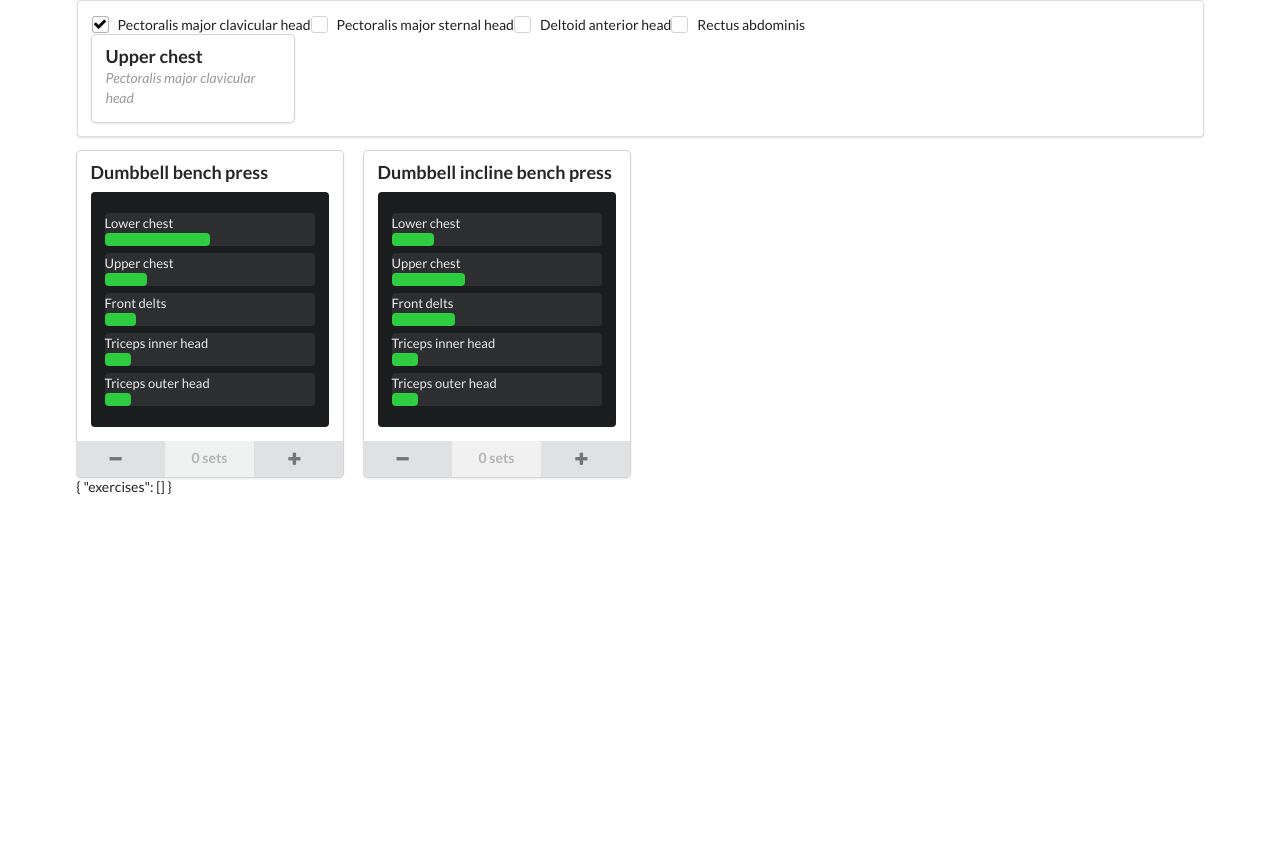
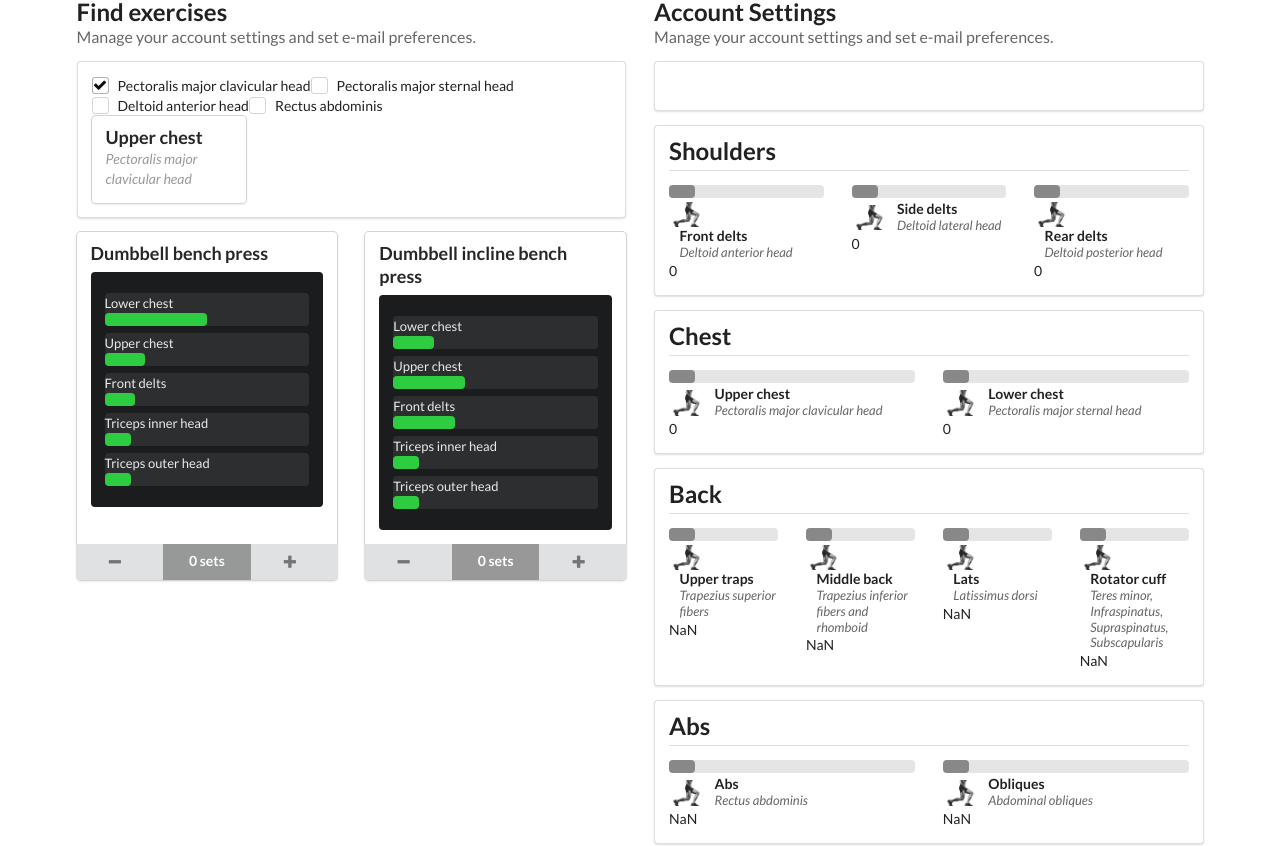
Before and after one commit to koloff/asterius-web, a Vue app: page /tweaker in a window 1280 px wide. Shown: the top 846 px of the page. Before the commit the page ends 800 px from the top, so only its background shows below. Built offline with nearby package versions, Linux system fonts and the light colour scheme.

Commit message:
better tweaker

```diff
--- a/src/algorithm/exercise/exercises-collection.js
+++ b/src/algorithm/exercise/exercises-collection.js
@@ -1,10 +1,18 @@
-import mc from '../muscle/muscles-collection'
+import _ from 'lodash';
+import {mc} from '../muscle/muscles-collection'
 import Exercise from './exercise'
 
 let types = Exercise.getPossibleTypes();
 
-export default {
 
+export function getExercise(exName) {
+  return _.chain(ec)
+    .values()
+    .find({name: exName})
+    .value();
+}
+
+export let ec = {
   // CHEST
 
   //bp - bench press
--- a/src/algorithm/muscle/muscles-collection.js
+++ b/src/algorithm/muscle/muscles-collection.js
@@ -1,12 +1,32 @@
-import Muscle from './muscle';
-
 /*
  * DISCLAIMER
  * some muscles are grouped based on function or type of exercises that train them
  * some muscles are not included because they are trained together with some of the muscles below
  * muscle sizes are not accurate but this classification is enough for designing the training
  */
-export default {
+
+import _ from 'lodash';
+import Muscle from './muscle';
+
+
+
+export function getMuscle(muscleName) {
+  let muscleToReturn;
+  _.forOwn(mc, (item) => {
+    if (item.parts) {
+      let muscle = _.chain(item.parts).values().find({name: muscleName}).value();
+      if (muscle) {
+        console.log(muscle);
+        muscleToReturn = muscle;
+      }
+    }
+  });
+
+  return muscleToReturn;
+}
+
+export let mc = {
+
   shoulders: {
     name: 'Shoulders',
     parts: {
@@ -19,8 +39,8 @@ export default {
   chest: {
     name: 'Chest',
     parts: {
-      clavicularHead: new Muscle('Pectoralis major clavicular head', 'Upper chest'),
-      sternalHead: new Muscle('Pectoralis major sternal head', 'Lower chest')
+      clavicularHead: new Muscle('Pectoralis major clavicular head', 'Upper chest', 7),
+      sternalHead: new Muscle('Pectoralis major sternal head', 'Lower chest', 10)
     }
   },
 
@@ -72,13 +92,7 @@ export default {
     parts: {
       quardriceps: new Muscle('Quadriceps muscle group', 'Quads'),
       hamstrings: new Muscle('Hamstrings muscle group', 'Hamstrings'),
-      glutes: new Muscle('Gluteus muscles group', 'Glutes')
-    }
-  },
-
-  calves: {
-    name: 'calves',
-    parts: {
+      glutes: new Muscle('Gluteus muscles group', 'Glutes'),
       calves: new Muscle('Soleus, Gastrocnemius', 'Calves')
     }
   }
--- a/src/components/App.vue
+++ b/src/components/App.vue
@@ -1,182 +1,182 @@
-<template>
-  <div>
+<!--<template>-->
+  <!--<div>-->
 
-    <div class="ui inverted segment">
-      <div :class="{active: chosenDays['monday']}" @click="toggleDay('monday')" class="ui basic inverted button blue">
-        Monday
-      </div>
-      <div :class="{active: chosenDays['tuesday']}" @click="toggleDay('tuesday')" class="ui basic inverted button blue">
-        Tuesday
-      </div>
-      <div :class="{active: chosenDays['wednesday']}" @click="toggleDay('wednesday')"
-           class="ui basic inverted button blue">Wednesday
-      </div>
-      <div :class="{active: chosenDays['thursday']}" @click="toggleDay('thursday')"
-           class="ui basic inverted button blue">Thursday
-      </div>
-      <div :class="{active: chosenDays['friday']}" @click="toggleDay('friday')" class="ui basic inverted button blue">
-        Friday
-      </div>
-      <div :class="{active: chosenDays['saturday']}" @click="toggleDay('saturday')"
-           class="ui basic inverted button blue">Saturday
-      </div>
-      <div :class="{active: chosenDays['sunday']}" @click="toggleDay('sunday')" class="ui basic inverted button blue">
-        Sunday
-      </div>
-    </div>
-
-
-    <!--<h2>how many minutes can you spend in the gym:</h2>-->
-    <!--<div class="ui left icon input">-->
-    <!--<input v-model="sessionMinutes" type="text" placeholder="Time in minutes">-->
-    <!--<i class="time icon"></i>-->
-    <!--<button @click="selectSessionMinutes()" class="ui button">go</button>-->
+    <!--<div class="ui inverted segment">-->
+      <!--<div :class="{active: chosenDays['monday']}" @click="toggleDay('monday')" class="ui basic inverted button blue">-->
+        <!--Monday-->
+      <!--</div>-->
+      <!--<div :class="{active: chosenDays['tuesday']}" @click="toggleDay('tuesday')" class="ui basic inverted button blue">-->
+        <!--Tuesday-->
+      <!--</div>-->
+      <!--<div :class="{active: chosenDays['wednesday']}" @click="toggleDay('wednesday')"-->
+           <!--class="ui basic inverted button blue">Wednesday-->
+      <!--</div>-->
+      <!--<div :class="{active: chosenDays['thursday']}" @click="toggleDay('thursday')"-->
+           <!--class="ui basic inverted button blue">Thursday-->
+      <!--</div>-->
+      <!--<div :class="{active: chosenDays['friday']}" @click="toggleDay('friday')" class="ui basic inverted button blue">-->
+        <!--Friday-->
+      <!--</div>-->
+      <!--<div :class="{active: chosenDays['saturday']}" @click="toggleDay('saturday')"-->
+           <!--class="ui basic inverted button blue">Saturday-->
+      <!--</div>-->
+      <!--<div :class="{active: chosenDays['sunday']}" @click="toggleDay('sunday')" class="ui basic inverted button blue">-->
+        <!--Sunday-->
+      <!--</div>-->
     <!--</div>-->
 
 
-    <!--<h2>what is you fitness experience:</h2>-->
-    <!--untrained-->
-    <!--<div class="ui huge star rating"></div>-->
-    <!--advanced-->
-
-    <!--<br><br><br>-->
-    <!--<h1>-->
-    <!--&lt;!&ndash;chosen days{{chosenDays}}<br>&ndash;&gt;-->
-    <!--training level{{trainingLevel}}<br>-->
-    <!--maximumWeeklySets {{maximumWeeklySets}}-->
-    <!--</h1>-->
+    <!--&lt;!&ndash;<h2>how many minutes can you spend in the gym:</h2>&ndash;&gt;-->
+    <!--&lt;!&ndash;<div class="ui left icon input">&ndash;&gt;-->
+    <!--&lt;!&ndash;<input v-model="sessionMinutes" type="text" placeholder="Time in minutes">&ndash;&gt;-->
+    <!--&lt;!&ndash;<i class="time icon"></i>&ndash;&gt;-->
+    <!--&lt;!&ndash;<button @click="selectSessionMinutes()" class="ui button">go</button>&ndash;&gt;-->
+    <!--&lt;!&ndash;</div>&ndash;&gt;-->
 
 
-    <div class="ui segment">
-      <div v-for="(checkbox, key) in imageCheckboxes.upp" class="ui checkbox">
-        <input v-model="checkbox.checked" type="checkbox" name="example"/>
-        <label>{{checkbox.name}}</label>
-      </div>
+    <!--&lt;!&ndash;<h2>what is you fitness experience:</h2>&ndash;&gt;-->
+    <!--&lt;!&ndash;untrained&ndash;&gt;-->
+    <!--&lt;!&ndash;<div class="ui huge star rating"></div>&ndash;&gt;-->
+    <!--&lt;!&ndash;advanced&ndash;&gt;-->
 
-      <div>
-        <div class="ui cards five doubling">
-          <template v-for="muscleGroup in mc">
-            <muscle-mini-info
-              v-for="(muscle, key) in muscleGroup.parts"
-              v-if="isCheckedFromPictureByKey(key)"
-              :name="muscle.name"
-              :bro-name="muscle.broName"
-            />
-          </template>
-        </div>
-      </div>
-    </div>
-
-    <div class="ui four cards doubling">
-      <exercise
-        v-for="exercise in ec"
-        v-if="doesExerciseTrainCheckedMuscle(exercise)"
-        :name="exercise.name"
-        :type="exercise.type"
-        :musclesUsed="exercise.musclesUsed"
-      ></exercise>
-    </div>
+    <!--&lt;!&ndash;<br><br><br>&ndash;&gt;-->
+    <!--&lt;!&ndash;<h1>&ndash;&gt;-->
+    <!--&lt;!&ndash;&lt;!&ndash;chosen days{{chosenDays}}<br>&ndash;&gt;&ndash;&gt;-->
+    <!--&lt;!&ndash;training level{{trainingLevel}}<br>&ndash;&gt;-->
+    <!--&lt;!&ndash;maximumWeeklySets {{maximumWeeklySets}}&ndash;&gt;-->
+    <!--&lt;!&ndash;</h1>&ndash;&gt;-->
 
 
-  </div>
-</template>
+    <!--<div class="ui segment">-->
+      <!--<div v-for="(checkbox, key) in imageCheckboxes.upp" class="ui checkbox">-->
+        <!--<input v-model="checkbox.checked" type="checkbox" name="example"/>-->
+        <!--<label>{{checkbox.name}}</label>-->
+      <!--</div>-->
 
-<script>
+      <!--<div>-->
+        <!--<div class="ui cards five doubling">-->
+          <!--<template v-for="muscleGroup in mc">-->
+            <!--<muscle-mini-info-->
+              <!--v-for="(muscle, key) in muscleGroup.parts"-->
+              <!--v-if="isCheckedFromPictureByKey(key)"-->
+              <!--:name="muscle.name"-->
+              <!--:bro-name="muscle.broName"-->
+            <!--/>-->
+          <!--</template>-->
+        <!--</div>-->
+      <!--</div>-->
+    <!--</div>-->
 
-  import _ from 'lodash';
-  import mc from '../algorithm/muscle/muscles-collection';
-  import ec from '../algorithm/exercise/exercises-collection';
-  import * as volume from '../algorithm/volume';
+    <!--<div class="ui four cards doubling">-->
+      <!--<exercise-->
+        <!--v-for="exercise in ec"-->
+        <!--v-if="doesExerciseTrainCheckedMuscle(exercise)"-->
+        <!--:name="exercise.name"-->
+        <!--:type="exercise.type"-->
+        <!--:musclesUsed="exercise.musclesUsed"-->
+      <!--&gt;</exercise>-->
+    <!--</div>-->
 
-  import Exercise from './exercise/Exercise.vue';
-  import MuscleMiniInfo from './muscle/MuslceMiniInfo.vue';
 
-  export default {
-    name: 'App',
-    components: {Exercise, MuscleMiniInfo},
-    data() {
-      return {
-        mc: mc,
-        ec: ec,
-        chosenDays: {
-          monday: 0,
-          tuesday: 0,
-          wednesday: 0,
-          thursday: 0,
-          friday: 0,
-          saturday: 0,
-          sunday: 0
-        },
-        imageCheckboxes: {
-          lowerBody: [
-            {name: 'Quadriceps muscle group', left: 58.70967741935483, top: 57.078651685393254, checked: false},
-            {name: 'Soleus, Gastrocnemius', left: 74.19354838709677, top: 65.61797752808988, checked: false},
-            {name: 'Hamstrings muscle group', left: 50, top: 57.752808988764045, checked: false},
-            {name: 'Gluteus muscles group', left: 48.225806451612904, top: 28.98876404494382, checked: false},
-          ],
-          upperBodyFront: [
-            {name: 'Pectoralis major clavicular head', left: 36.868686868686865, top: 22.15568862275449, checked: false},
-            {name: 'Pectoralis major sternal head', left: 35.18518518518518, top: 39.12175648702595, checked: false},
-            {name: 'Deltoid anterior head', left: 76.43097643097643, top: 19.36127744510978, checked: false},
-          ],
-          upperBodyBack: []
-        },
-        sessionMinutes: 70,
-        maximumWeeklySets: null
-      }
-    },
-    computed: {
-      maximumWeeklySets() {
-        let daysCount = 0;
-        _.forOwn(this.chosenDays, (day) => {
-          if (day) daysCount++;
-        });
+  <!--</div>-->
+<!--</template>-->
 
-        return volume.calculateMaximumWeeklySets(daysCount, this.sessionMinutes);
-      }
-    },
-    mounted() {
+<!--<script>-->
 
-      $('.rating').rating({
-        initialRating: self.trainingLevel,
-        maxRating: 5,
-        onRate: (value) => {
-          this.trainingLevel = value;
-        }
-      });
+  <!--import _ from 'lodash';-->
+  <!--import mc from '../algorithm/muscle/muscles-collection';-->
+  <!--import ec from '../algorithm/exercise/exercises-collection';-->
+  <!--import * as volume from '../algorithm/volume';-->
 
-    },
-    methods: {
-      toggleDay(day) {
-        if (this.chosenDays[day]) {
-          this.chosenDays[day] = 0;
-        } else {
-          this.chosenDays[day] = 1;
-        }
-      },
+  <!--import Exercise from './exercise/Exercise.vue';-->
+  <!--import MuscleMiniInfo from './muscle/MuslceMiniInfo.vue';-->
 
-      selectSessionMinutes() {
-        console.log(this.sessionMinutes);
-        volume.calculateMaximumWeeklySets(3, this.sessionMinutes | 0, 3);
-      },
+  <!--export default {-->
+    <!--name: 'App',-->
+    <!--components: {Exercise, MuscleMiniInfo},-->
+    <!--data() {-->
+      <!--return {-->
+        <!--mc: mc,-->
+        <!--ec: ec,-->
+        <!--chosenDays: {-->
+          <!--monday: 0,-->
+          <!--tuesday: 0,-->
+          <!--wednesday: 0,-->
+          <!--thursday: 0,-->
+          <!--friday: 0,-->
+          <!--saturday: 0,-->
+          <!--sunday: 0-->
+        <!--},-->
+        <!--imageCheckboxes: {-->
+          <!--lowerBody: [-->
+            <!--{name: 'Quadriceps muscle group', left: 58.70967741935483, top: 57.078651685393254, checked: false},-->
+            <!--{name: 'Soleus, Gastrocnemius', left: 74.19354838709677, top: 65.61797752808988, checked: false},-->
+            <!--{name: 'Hamstrings muscle group', left: 50, top: 57.752808988764045, checked: false},-->
+            <!--{name: 'Gluteus muscles group', left: 48.225806451612904, top: 28.98876404494382, checked: false},-->
+          <!--],-->
+          <!--upperBodyFront: [-->
+            <!--{name: 'Pectoralis major clavicular head', left: 36.868686868686865, top: 22.15568862275449, checked: false},-->
+            <!--{name: 'Pectoralis major sternal head', left: 35.18518518518518, top: 39.12175648702595, checked: false},-->
+            <!--{name: 'Deltoid anterior head', left: 76.43097643097643, top: 19.36127744510978, checked: false},-->
+          <!--],-->
+          <!--upperBodyBack: []-->
+        <!--},-->
+        <!--sessionMinutes: 70,-->
+        <!--maximumWeeklySets: null-->
+      <!--}-->
+    <!--},-->
+    <!--computed: {-->
+      <!--maximumWeeklySets() {-->
+        <!--let daysCount = 0;-->
+        <!--_.forOwn(this.chosenDays, (day) => {-->
+          <!--if (day) daysCount++;-->
+        <!--});-->
 
-      getMuscleByKey() {
+        <!--return volume.calculateMaximumWeeklySets(daysCount, this.sessionMinutes);-->
+      <!--}-->
+    <!--},-->
+    <!--mounted() {-->
 
-      },
+      <!--$('.rating').rating({-->
+        <!--initialRating: self.trainingLevel,-->
+        <!--maxRating: 5,-->
+        <!--onRate: (value) => {-->
+          <!--this.trainingLevel = value;-->
+        <!--}-->
+      <!--});-->
 
-      isCheckedFromPictureByKey(key) {
-        return this.imageCheckboxes.lowerBody[key] && this.imageCheckboxes.lowerBody[key].checked ||
-          this.imageCheckboxes.upperBodyFront[key] && this.imageCheckboxes.upperBodyFront[key].checked ||
-          this.imageCheckboxes.upperBodyBack[key] && this.imageCheckboxes.upperBodyBack[key].checked
-      },
+    <!--},-->
+    <!--methods: {-->
+      <!--toggleDay(day) {-->
+        <!--if (this.chosenDays[day]) {-->
+          <!--this.chosenDays[day] = 0;-->
+        <!--} else {-->
+          <!--this.chosenDays[day] = 1;-->
+        <!--}-->
+      <!--},-->
 
-      doesExerciseTrainCheckedMuscle(exercise) {
-        exercise.musclesUsed.forEach((muscle) => {
-          console.log(muscle);
-        });
-        return true;
-      },
+      <!--selectSessionMinutes() {-->
+        <!--console.log(this.sessionMinutes);-->
+        <!--volume.calculateMaximumWeeklySets(3, this.sessionMinutes | 0, 3);-->
+      <!--},-->
 
-    }
-  }
-</script>
+      <!--getMuscleByKey() {-->
+
+      <!--},-->
+
+      <!--isCheckedFromPictureByKey(key) {-->
+        <!--return this.imageCheckboxes.lowerBody[key] && this.imageCheckboxes.lowerBody[key].checked ||-->
+          <!--this.imageCheckboxes.upperBodyFront[key] && this.imageCheckboxes.upperBodyFront[key].checked ||-->
+          <!--this.imageCheckboxes.upperBodyBack[key] && this.imageCheckboxes.upperBodyBack[key].checked-->
+      <!--},-->
+
+      <!--doesExerciseTrainCheckedMuscle(exercise) {-->
+        <!--exercise.musclesUsed.forEach((muscle) => {-->
+          <!--console.log(muscle);-->
+        <!--});-->
+        <!--return true;-->
+      <!--},-->
+
+    <!--}-->
+  <!--}-->
+<!--</script>-->
--- a/src/components/Experiment.vue
+++ b/src/components/Experiment.vue
@@ -37,7 +37,7 @@
 
 
 <script>
-  import mc from '../algorithm/muscle/muscles-collection';
+  import {mc} from '../algorithm/muscle/muscles-collection';
   import _ from 'lodash';
 
   import musclesCoordinates from './muscles-coordinates';
--- a/src/components/Tweaker.vue
+++ b/src/components/Tweaker.vue
@@ -1,5 +1,14 @@
 <template>
   <div>
+
+    <div class="ui grid two columns stackable">
+      <div class="column">
+
+        <h2 class="ui header">
+          Find exercises
+          <div class="sub header">Manage your account settings and set e-mail preferences.</div>
+        </h2>
+
         <div class="ui segment">
           <div v-for="(checkbox, key) in imageCheckboxes.upperBodyFront" class="ui checkbox">
             <input v-model="checkbox.checked" type="checkbox" name="example"/>
@@ -7,7 +16,7 @@
           </div>
 
           <div>
-        <div class="ui cards five doubling">
+            <div class="ui cards three doubling">
               <template v-for="muscleGroup in mc">
                 <muscle-mini-info
                   v-for="muscle in muscleGroup.parts"
@@ -20,7 +29,8 @@
           </div>
         </div>
 
-    <div class="ui four cards doubling">
+
+        <div class="ui two cards stackable">
           <exercise
             v-for="exercise in ec"
             v-if="doesExerciseTrainCheckedMuscle(exercise)"
@@ -29,8 +39,44 @@
             :musclesUsed="exercise.musclesUsed"
           ></exercise>
         </div>
+      </div>
 
-    {{tweakerState}}
+      <div class="column">
+        <h2 class="ui header">
+          Account Settings
+          <div class="sub header">Manage your account settings and set e-mail preferences.</div>
+        </h2>
+
+        <div class="ui segment">
+          <div class="ui horizontal list">
+            <selected-exercise-mini
+              v-for="exercise in tweakerState.exercises"
+              :exercise="exercise"
+            ></selected-exercise-mini>
+          </div>
+        </div>
+
+        <template
+          v-for="group in mc">
+          <div class="ui segment">
+            <h2 class="ui header dividing">
+              {{group.name}}
+            </h2>
+            <div class="ui equal width grid">
+              <div class="ui stackable row">
+                <selected-volume-bar
+                  v-for="muscle in group.parts"
+                  :muscle="muscle"
+                ></selected-volume-bar>
+              </div>
+            </div>
+          </div>
+        </template>
+
+
+      </div>
+    </div>
+
 
   </div>
 </template>
@@ -38,17 +84,19 @@
 <script>
 
   import _ from 'lodash';
-  import mc from '../algorithm/muscle/muscles-collection';
-  import ec from '../algorithm/exercise/exercises-collection';
+  import {mc} from '../algorithm/muscle/muscles-collection';
+  import {ec} from '../algorithm/exercise/exercises-collection';
   import tweakerStore from '../store/tweaker';
   import musclesCoordinates from './muscles-coordinates';
 
   import Exercise from './exercise/Exercise.vue';
   import MuscleMiniInfo from './muscle/MuslceMiniInfo.vue';
+  import SelectedVolumeBar from './muscle/SelectedVolumeBar.vue';
+  import SelectedExerciseMini from './exercise/SelectedExerciseMini.vue';
 
   export default {
     name: 'App',
-    components: {Exercise, MuscleMiniInfo},
+    components: {Exercise, MuscleMiniInfo, SelectedVolumeBar, SelectedExerciseMini},
     data() {
       return {
         mc: mc,
--- a/src/components/exercise/Exercise.vue
+++ b/src/components/exercise/Exercise.vue
@@ -20,7 +20,7 @@
       <div @click="reduceSets()" class="ui button ">
         <i class="icon minus"></i>
       </div>
-      <div class="ui button disabled" style="padding: 10px 0">
+      <div class="ui button disabled secondary" style="padding: 10px 0">
         {{setsCount}} sets
       </div>
       <div @click="increaseSets()" class="ui button">
--- /dev/null
+++ b/src/components/exercise/SelectedExerciseMini.vue
@@ -0,0 +1,30 @@
+<template>
+
+  <div class="item">
+    <img class="ui avatar image" src="../../assets/UpperBodyBack.jpg">
+    <div class="content">
+      <div class="header">{{exercise.name}}</div>
+      {{exercise.sets}} sets
+      <a href="#" @click="reduceSets()"><i class="ui icon minus grey"></i></a>
+      <a href="#" @click="increaseSets()"><i class="ui icon plus green"></i></a>
+    </div>
+  </div>
+
+</template>
+
+<script>
+  import tweakerStore from '../../store/tweaker';
+  export default {
+    name: 'SelectedExerciseMini',
+    props: ['exercise'],
+    methods: {
+      reduceSets() {
+        tweakerStore.reduceExerciseSets(this.exercise.name);
+      },
+
+      increaseSets() {
+        tweakerStore.increaseExerciseSets(this.exercise.name);
+      }
+    }
+  }
+</script>
--- a/src/components/muscle/MuslceMiniInfo.vue
+++ b/src/components/muscle/MuslceMiniInfo.vue
@@ -1,4 +1,3 @@
-<script src="../../algorithm/exercise/exercises-collection.js"></script>
 <template>
   <div class="ui card">
 
--- /dev/null
+++ b/src/components/muscle/SelectedVolumeBar.vue
@@ -0,0 +1,37 @@
+<template>
+
+  <div class="column">
+    <div class="ui progress small" style="margin-bottom: 0">
+      <div class="bar"></div>
+    </div>
+    <h5 class="ui header" style="margin-top: 2px">
+      <img src="../../assets/LowerBody.jpg">
+      <div class="content">
+        {{muscle.broName}}
+        <div class="sub header"><i>{{muscle.name}}</i></div>
+      </div>
+    </h5>
+
+{{mrvPercentage}}
+
+
+  </div>
+
+</template>
+
+<script>
+  import tweakerStore from '../../store/tweaker';
+
+  export default {
+    name: 'SelectedVolumeBar',
+    props: ['muscle'],
+    mounted() {
+      tweakerStore.calculateMRVPercentage(this.muscle);
+    },
+    computed: {
+      mrvPercentage() {
+        return tweakerStore.calculateMRVPercentage(this.muscle);
+      }
+    }
+  }
+</script>
--- a/src/store/tweaker.js
+++ b/src/store/tweaker.js
@@ -1,12 +1,12 @@
 import _ from 'lodash';
+import {ec, getExercise} from '../algorithm/exercise/exercises-collection';
+
 export default {
   state: {
     exercises: []
   },
 
   getExercise(exName) {
-    console.log(exName);
-    console.log(_.find(this.state.exercises, {'name': exName}));
     return _.find(this.state.exercises, {'name': exName});
   },
 
@@ -16,7 +16,6 @@ export default {
 
   increaseExerciseSets(exName) {
     if (!this.isExerciseAdded(exName)) {
-      console.log('addd');
       this.state.exercises.push({name: exName, sets: 1})
     } else {
       this.getExercise(exName).sets++;
@@ -33,6 +32,24 @@ export default {
     } else if (ex) {
       this.getExercise(exName).sets--;
     }
+  },
+
+  calculateMRVPercentage(muscle) {
+
+    console.log(muscle);
+    // get current volume from selected exercises and sets
+
+    let currentVolume = 0;
+    let usedMuscle;
+    this.state.exercises.forEach((ex) => {
+      let fullEx = getExercise(ex.name);
+
+      usedMuscle = _.find(fullEx.musclesUsed, {name: muscle.name});
+      if (usedMuscle) currentVolume += (usedMuscle.percentage / 100) * ex.sets;
+
+    });
+
+    return (currentVolume / muscle.mrv) * 100;
   }
 
 
```
Lines whose indentation alone changed are shown as unchanged.
